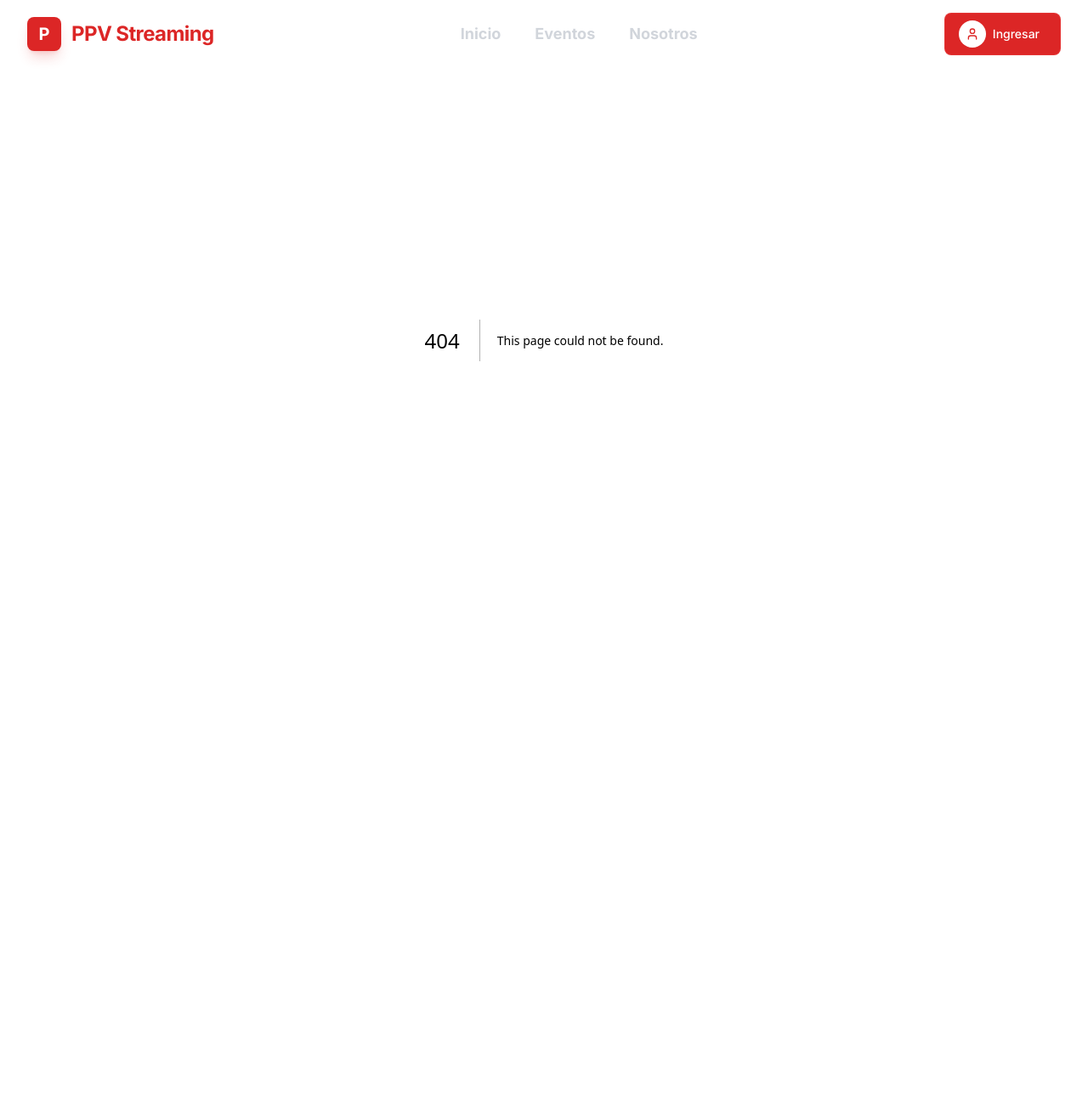
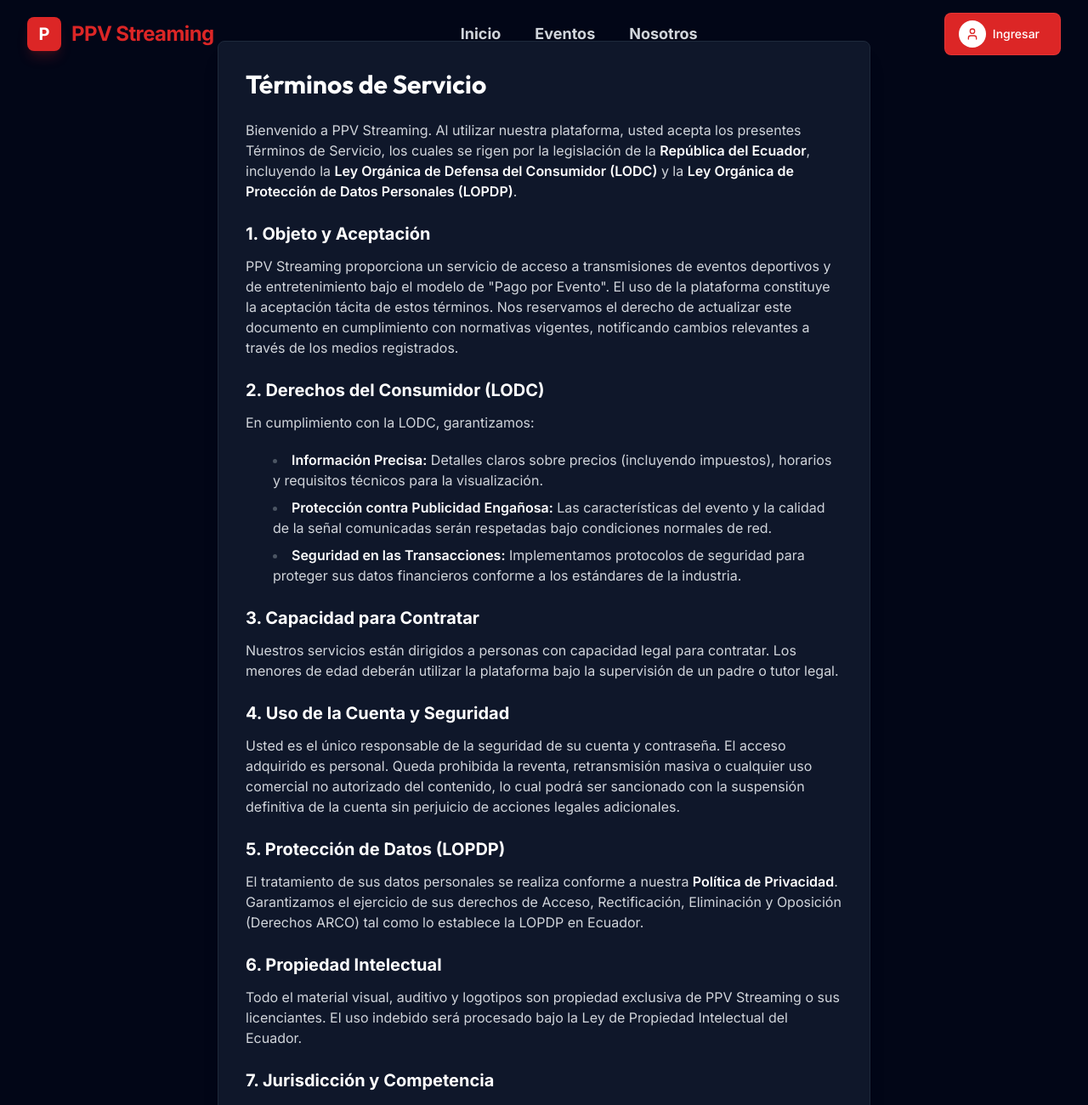
Before and after one commit to azambrano-ctrl/PPV-OFICIAL, a Next.js app in the folder webapp/: page /terms in a window 1280 px wide. Before the commit this address had no page. Shown: the top 1300 px of the page at 85% size. Before the commit the page ends 800 px from the top, so only its background shows below. Built offline with nearby package versions, Linux system fonts and the light colour scheme.

Commit message:
legal: Add Terms of Service and Refund Policy aligned with Ecuador Laws (LODC & LOPDP)

```diff
--- /dev/null
+++ b/webapp/src/app/refunds/page.tsx
@@ -0,0 +1,51 @@
+import React from 'react';
+
+export default function RefundsPage() {
+    return (
+        <div className="min-h-screen bg-dark-950 py-12 px-4 sm:px-6 lg:px-8 text-dark-200">
+            <div className="max-w-3xl mx-auto bg-dark-900 shadow-xl rounded-lg p-8 border border-dark-800">
+                <h1 className="text-3xl font-display font-bold text-white mb-6">Política de Reembolsos</h1>
+
+                <div className="prose prose-invert max-w-none text-sm md:text-base">
+                    <p className="mb-4">
+                        En PPV Streaming, valoramos su satisfacción y operamos bajo estricto cumplimiento de la <strong>Ley Orgánica de Defensa del Consumidor (LODC)</strong> de la República del Ecuador.
+                    </p>
+
+                    <h2 className="text-xl font-bold text-white mt-6 mb-3">1. Naturaleza del Servicio Digital</h2>
+                    <p className="mb-4">
+                        Nuestros servicios consisten en el suministro de contenido digital en tiempo real (streaming). Según el Art. 45 de la LODC y normativas internacionales de consumo digital, una vez que el servicio ha comenzado con el consentimiento del consumidor, el derecho de retracto puede verse limitado. No obstante, garantizamos la reversión de pago en casos específicos.
+                    </p>
+
+                    <h2 className="text-xl font-bold text-white mt-6 mb-3">2. Casos de Reversión de Pago y Reembolso</h2>
+                    <p className="mb-2">
+                        Usted tiene derecho a solicitar la devolución de su dinero en los siguientes supuestos:
+                    </p>
+                    <ul className="list-disc list-inside mb-4 space-y-2">
+                        <li><strong>Doble Cobro o Error en la Transacción:</strong> Cobros indebidos por fallas en la pasarela de pagos.</li>
+                        <li><strong>No Prestación del Servicio:</strong> Si por fallas técnicas imputables exclusivamente a PPV Streaming, el evento no puede ser visualizado y no se ofrece una solución alternativa (como reemisión o grabación).</li>
+                        <li><strong>Derecho de Retracto:</strong> Si la compra fue realizada por error y usted solicita la cancelación <strong>antes de que el evento inicie</strong>. Una vez iniciada la transmisión, el servicio se considera prestado.</li>
+                    </ul>
+
+                    <h2 className="text-xl font-bold text-white mt-6 mb-3">3. Garantía de Calidad</h2>
+                    <p className="mb-4">
+                        Si la calidad de la señal es deficiente por causas de origen (producción del evento), evaluaremos la entrega de compensaciones o reembolsos parciales conforme a lo estipulado en la LODC sobre servicios deficientes. Esto no aplica a fallas en la conexión de internet del usuario o dispositivos incompatibles.
+                    </p>
+
+                    <h2 className="text-xl font-bold text-white mt-6 mb-3">4. Procedimiento de Reclamo</h2>
+                    <p className="mb-4">
+                        Para ejercer sus derechos, debe enviar una solicitud al correo oficial de soporte en un plazo no mayor a <strong>48 horas</strong> hábiles tras el incidente. Deberá adjuntar el comprobante de pago y, de ser posible, evidencia de la falla técnica constatada.
+                    </p>
+
+                    <h2 className="text-xl font-bold text-white mt-6 mb-3">5. Plazos de Devolución</h2>
+                    <p className="mb-4">
+                        Una vez aprobado el reembolso, el proceso de acreditación dependerá de los tiempos de su entidad bancaria (usualmente entre 5 a 15 días laborables). PPV Streaming emitirá el comprobante de reversión de forma inmediata.
+                    </p>
+
+                    <p className="mt-8 text-sm text-dark-400">
+                        Última actualización: {new Date().toLocaleDateString('es-EC')}
+                    </p>
+                </div>
+            </div>
+        </div>
+    );
+}
--- /dev/null
+++ b/webapp/src/app/terms/page.tsx
@@ -0,0 +1,61 @@
+import React from 'react';
+
+export default function TermsPage() {
+    return (
+        <div className="min-h-screen bg-dark-950 py-12 px-4 sm:px-6 lg:px-8 text-dark-200">
+            <div className="max-w-3xl mx-auto bg-dark-900 shadow-xl rounded-lg p-8 border border-dark-800">
+                <h1 className="text-3xl font-display font-bold text-white mb-6">Términos de Servicio</h1>
+
+                <div className="prose prose-invert max-w-none text-sm md:text-base">
+                    <p className="mb-4">
+                        Bienvenido a PPV Streaming. Al utilizar nuestra plataforma, usted acepta los presentes Términos de Servicio, los cuales se rigen por la legislación de la <strong>República del Ecuador</strong>, incluyendo la <strong>Ley Orgánica de Defensa del Consumidor (LODC)</strong> y la <strong>Ley Orgánica de Protección de Datos Personales (LOPDP)</strong>.
+                    </p>
+
+                    <h2 className="text-xl font-bold text-white mt-6 mb-3">1. Objeto y Aceptación</h2>
+                    <p className="mb-4">
+                        PPV Streaming proporciona un servicio de acceso a transmisiones de eventos deportivos y de entretenimiento bajo el modelo de "Pago por Evento". El uso de la plataforma constituye la aceptación tácita de estos términos. Nos reservamos el derecho de actualizar este documento en cumplimiento con normativas vigentes, notificando cambios relevantes a través de los medios registrados.
+                    </p>
+
+                    <h2 className="text-xl font-bold text-white mt-6 mb-3">2. Derechos del Consumidor (LODC)</h2>
+                    <p className="mb-2">
+                        En cumplimiento con la LODC, garantizamos:
+                    </p>
+                    <ul className="list-disc list-inside mb-4 space-y-2">
+                        <li><strong>Información Precisa:</strong> Detalles claros sobre precios (incluyendo impuestos), horarios y requisitos técnicos para la visualización.</li>
+                        <li><strong>Protección contra Publicidad Engañosa:</strong> Las características del evento y la calidad de la señal comunicadas serán respetadas bajo condiciones normales de red.</li>
+                        <li><strong>Seguridad en las Transacciones:</strong> Implementamos protocolos de seguridad para proteger sus datos financieros conforme a los estándares de la industria.</li>
+                    </ul>
+
+                    <h2 className="text-xl font-bold text-white mt-6 mb-3">3. Capacidad para Contratar</h2>
+                    <p className="mb-4">
+                        Nuestros servicios están dirigidos a personas con capacidad legal para contratar. Los menores de edad deberán utilizar la plataforma bajo la supervisión de un padre o tutor legal.
+                    </p>
+
+                    <h2 className="text-xl font-bold text-white mt-6 mb-3">4. Uso de la Cuenta y Seguridad</h2>
+                    <p className="mb-4">
+                        Usted es el único responsable de la seguridad de su cuenta y contraseña. El acceso adquirido es personal. Queda prohibida la reventa, retransmisión masiva o cualquier uso comercial no autorizado del contenido, lo cual podrá ser sancionado con la suspensión definitiva de la cuenta sin perjuicio de acciones legales adicionales.
+                    </p>
+
+                    <h2 className="text-xl font-bold text-white mt-6 mb-3">5. Protección de Datos (LOPDP)</h2>
+                    <p className="mb-4">
+                        El tratamiento de sus datos personales se realiza conforme a nuestra <strong>Política de Privacidad</strong>. Garantizamos el ejercicio de sus derechos de Acceso, Rectificación, Eliminación y Oposición (Derechos ARCO) tal como lo establece la LOPDP en Ecuador.
+                    </p>
+
+                    <h2 className="text-xl font-bold text-white mt-6 mb-3">6. Propiedad Intelectual</h2>
+                    <p className="mb-4">
+                        Todo el material visual, auditivo y logotipos son propiedad exclusiva de PPV Streaming o sus licenciantes. El uso indebido será procesado bajo la Ley de Propiedad Intelectual del Ecuador.
+                    </p>
+
+                    <h2 className="text-xl font-bold text-white mt-6 mb-3">7. Jurisdicción y Competencia</h2>
+                    <p className="mb-4">
+                        Cualquier controversia que no pueda ser resuelta de mutuo acuerdo será sometida a los jueces competentes según la normativa procesal civil ecuatoriana y bajo las leyes de la República del Ecuador.
+                    </p>
+
+                    <p className="mt-8 text-sm text-dark-400">
+                        Última actualización: {new Date().toLocaleDateString('es-EC')}
+                    </p>
+                </div>
+            </div>
+        </div>
+    );
+}
```
